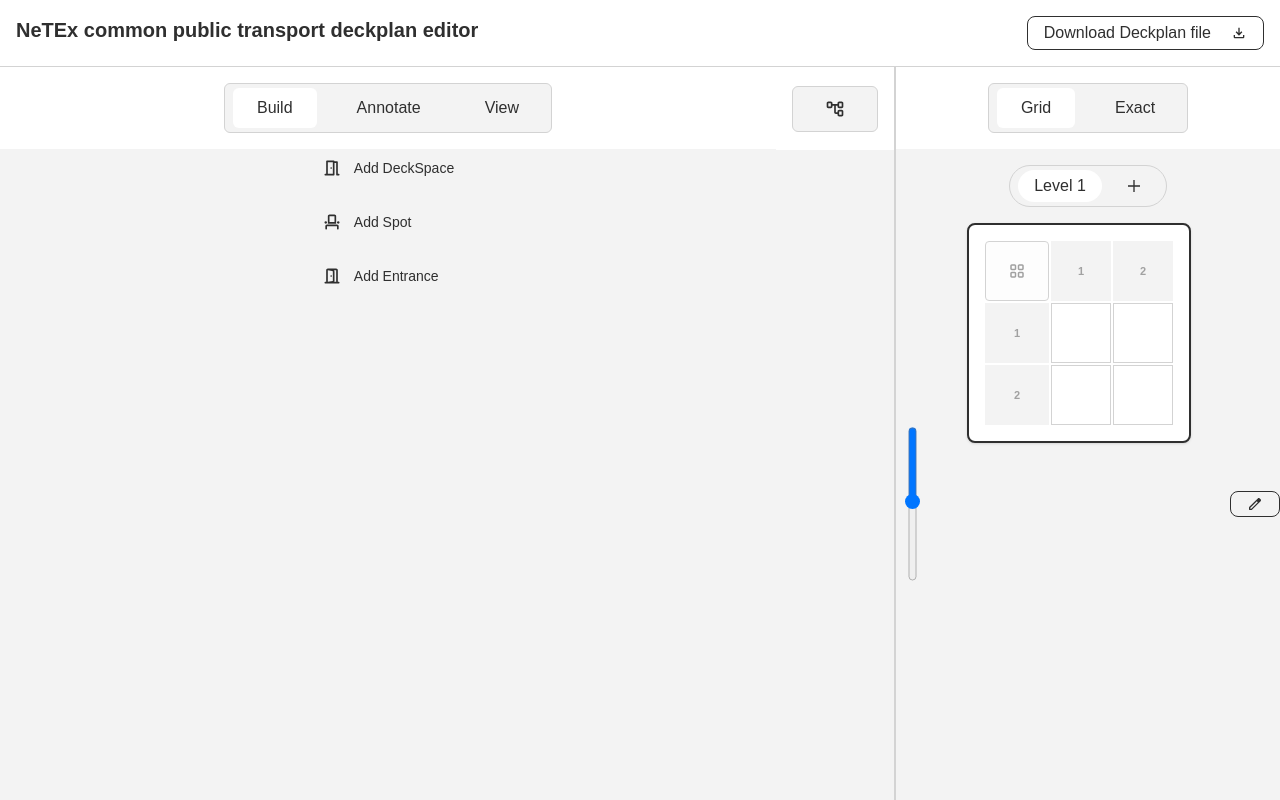
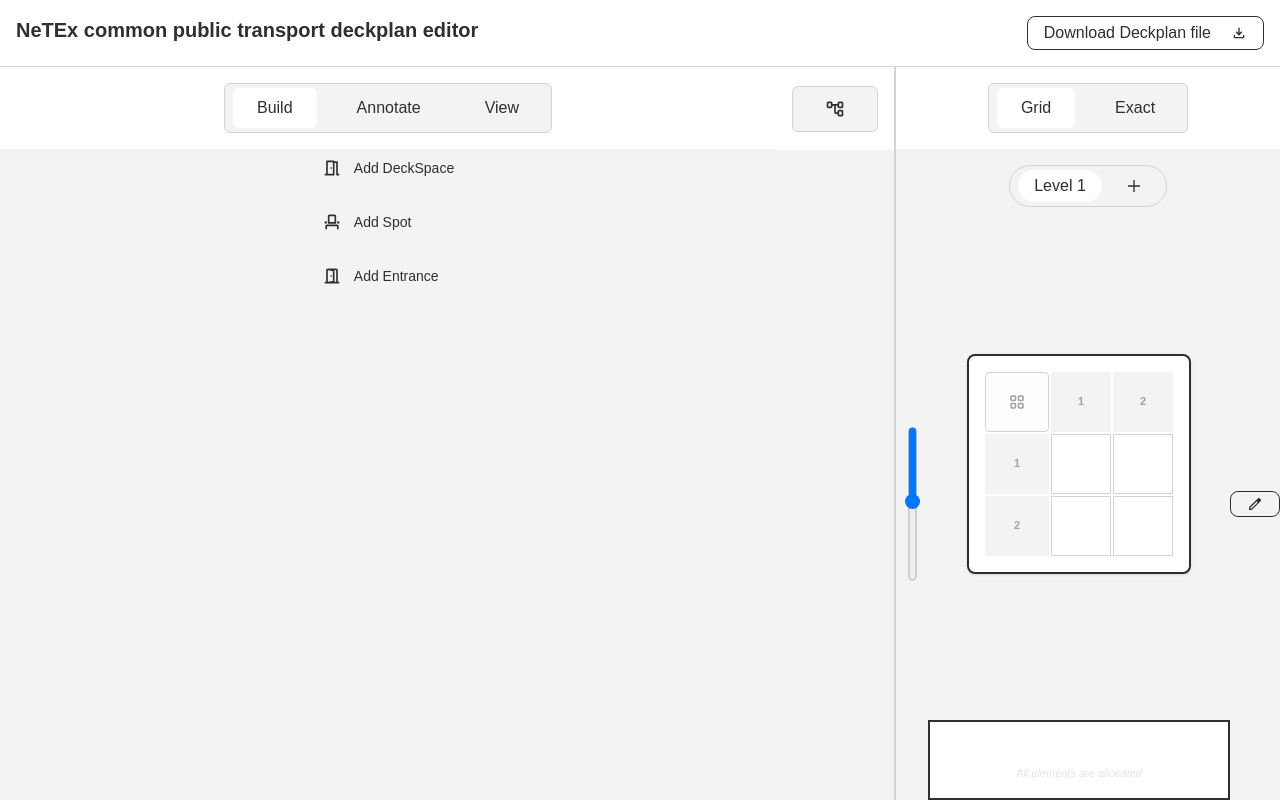
Before and after one commit to xatellite/NeTEx-Deckplan-Editor, a Vue app: page / in a window 1280 px wide. Both pictures are taken after a click on the button "Start from Scratch". Built offline with nearby package versions, Linux system fonts and the light colour scheme; what vue-konva would draw is missing.

Commit message:
add element depo

```diff
--- a/src/app/App.vue
+++ b/src/app/App.vue
@@ -55,9 +55,12 @@
           <div class="flex w-full max-w-full items-center h-full relative">
             <ZoomBar />
             <div class="overflow-hidden h-full max-h-full w-full">
-              <div class="flex-1 overflow-y flex items-center justify-center">
-                <DeckGridRenderer  :deck="selectedDeck" :scale="scale" v-if="selectedRenderer === 'grid'" />
-                <DeckExactRenderer  class="flex-1" :selectedElementId="selectedElementId" :deck="selectedDeck" :scale="scale*5" v-if="selectedRenderer === 'exact'" />
+              <div class="flex-1 overflow-y flex flex-col min-h-0 h-full">
+                <div class="flex-1 flex items-center justify-center overflow-auto min-h-0">
+                  <DeckGridRenderer  :deck="selectedDeck" :scale="scale" v-if="selectedRenderer === 'grid'" />
+                  <DeckExactRenderer  class="flex-1" :selectedElementId="selectedElementId" :deck="selectedDeck" :scale="scale*5" v-if="selectedRenderer === 'exact'" />
+                </div>
+                <DeckGridElementStorage v-if="selectedRenderer === 'grid'" :deck="selectedDeck" />
               </div>
             </div>
             <button class="ott-button" @click="handleEditDeck">
@@ -86,6 +89,7 @@
 import ZoomBar from './components/ZoomBar.vue';
 import { Icon } from '@iconify/vue';
 import DeckTreeview from '@/components/editor/DeckTreeview.vue';
+import DeckGridElementStorage from './components/DeckGridElementStorage.vue';
 
 const selectedTab: Ref<'build' | 'annotate' | 'view'> = ref('build')
 const selectedRenderer: Ref<'grid' | 'exact'> = ref('grid')
--- /dev/null
+++ b/src/app/components/DeckGridElementStorage.vue
@@ -0,0 +1,61 @@
+<template>
+  <div
+    class="flex flex-col bg-ott-bg-primary border-2 max-w-80 max-h-20 overflow-auto border-ott-text-primary"
+    @dragover.prevent
+    @drop="handleDrop"
+  >
+    <div class="flex-1 overflow-y-auto p-4 flex flex-wrap gap-2 content-start scrollbar-thin">
+      <template v-for="spot in unallocatedSpots" :key="spot.attr_id">
+        <LocatableSpotElement :element="spot" />
+      </template>
+
+      <div v-if="unallocatedSpots.length === 0" class="w-full h-full flex flex-col items-center justify-center text-ott-text-secondary/30 italic text-sm gap-2 py-8">
+        <Icon icon="material-symbols:check-circle-outline-rounded" width="24" />
+        <span class="text-[11px]">All elements are allocated</span>
+      </div>
+    </div>
+  </div>
+</template>
+
+<script setup lang="ts">
+import { computed } from 'vue';
+import type { Deck } from '@/models/netex/deckplan/deck/deck';
+import type { OtherDeckSpace } from '@/models/netex/deckplan/deck/deckspace/otherDeckSpace';
+import { PassengerSpace } from '@/models/netex/deckplan/deck/deckspace/passengerSpace';
+import { LuggageSpot, LuggageSpotRef } from '@/models/netex/deckplan/deck/deckspace/spots/luggageSpot';
+import { PassengerSpot, PassengerSpotRef } from '@/models/netex/deckplan/deck/deckspace/spots/passengerSpot';
+import { Icon } from '@iconify/vue';
+import { useEditorState } from '@/app/store/editorstate';
+import LocatableSpotElement from '@/components/editor/LocatableSpotElement.vue';
+
+const props = defineProps<{
+  deck: Deck
+}>();
+
+const store = useEditorState();
+
+const unallocatedSpots = computed(() => {
+  return props.deck.deckspaces.flatMap((space: OtherDeckSpace | PassengerSpace) => {
+    if (space instanceof PassengerSpace) {
+      const spots = [...(space.luggageSpots || []), ...(space.passengerSpots || [])];
+      return spots.filter((s): s is (LuggageSpot | PassengerSpot) =>
+        s !== undefined &&
+        !(s instanceof LuggageSpotRef) &&
+        !(s instanceof PassengerSpotRef) &&
+        (!s.SpotColumnRef || !s.SpotRowRef)
+      );
+    }
+    return [];
+  });
+});
+
+function handleDrop(event: DragEvent) {
+  const elementId = event.dataTransfer?.getData('elementId');
+  if (elementId) {
+    store.updateElement(elementId, {
+      SpotColumnRef: undefined,
+      SpotRowRef: undefined
+    });
+  }
+}
+</script>
--- a/src/components/editor/DeckGridRenderer.vue
+++ b/src/components/editor/DeckGridRenderer.vue
@@ -35,6 +35,8 @@
           v-for="column in deck.spotColumns"
           :key="`${row.attr_id}-${column.attr_id}`"
           class="border border-ott-bg-dark bg-white flex items-center justify-center relative transition-all hover:bg-ott-bg-secondary/5 group"
+          @dragover.prevent
+          @drop="handleDrop($event, column.attr_id, row.attr_id)"
         >
           <template v-for="spot in [locatableSpots[column.attr_id]?.[row.attr_id]]" :key="`spot-${spot?.attr_id}`">
             <LocatableSpotElement
@@ -60,6 +62,7 @@
 </template>
 
 <script lang="ts" setup>
+import { computed } from 'vue';
 import type { Deck } from '@/models/netex/deckplan/deck/deck';
 import type { OtherDeckSpace } from '@/models/netex/deckplan/deck/deckspace/otherDeckSpace';
 import { PassengerSpace } from '@/models/netex/deckplan/deck/deckspace/passengerSpace';
@@ -67,35 +70,53 @@
 import { PassengerSpotRef, type PassengerSpot } from '@/models/netex/deckplan/deck/deckspace/spots/passengerSpot';
 import LocatableSpotElement from './LocatableSpotElement.vue';
 import { Icon } from '@iconify/vue';
+import { useEditorState } from '@/app/store/editorstate';
+import { SpotColumnRef } from '@/models/netex/deckplan/deck/spotColumn';
+import { SpotRowRef } from '@/models/netex/deckplan/deck/spotRow';
 
 const props = defineProps<{
   deck: Deck,
   scale: number,
 }>();
 
+const store = useEditorState();
+
+function handleDrop(event: DragEvent, columnId: string, rowId: string) {
+  const elementId = event.dataTransfer?.getData('elementId');
+  if (elementId) {
+    store.updateElement(elementId, {
+      SpotColumnRef: new SpotColumnRef({ attr_ref: columnId, attr_version: '1.0' }),
+      SpotRowRef: new SpotRowRef({ attr_ref: rowId, attr_version: '1.0' })
+    });
+  }
+}
+
 // Flatten locatable spots and pack them into a list
-const locatableSpotList = props.deck.deckspaces.flatMap((space: OtherDeckSpace | PassengerSpace) => {
+const locatableSpotList = computed(() => props.deck.deckspaces.flatMap((space: OtherDeckSpace | PassengerSpace) => {
   if (space instanceof PassengerSpace) {
     const spots = [...(space.luggageSpots || []), ...(space.passengerSpots || [])];
     return spots.filter((s): s is (LuggageSpot | PassengerSpot | LuggageSpotRef | PassengerSpotRef) => s !== undefined);
   }
   return [];
-});
+}));
 
-const locatableSpots: {[index: string]: {[index: string]: LuggageSpot | PassengerSpot }} = {}
-locatableSpotList.forEach((spot) => {
+const locatableSpots = computed(() => {
+    const spots: {[index: string]: {[index: string]: LuggageSpot | PassengerSpot }} = {}
+    locatableSpotList.value.forEach((spot) => {
       if (spot instanceof LuggageSpotRef || spot instanceof PassengerSpotRef) return;
 
       if (!(spot.SpotColumnRef && spot.SpotRowRef)) return;
       const columnRef = spot.SpotColumnRef.attr_ref
-  if (!locatableSpots[columnRef]) {
-    locatableSpots[columnRef] = {}
+      if (!spots[columnRef]) {
+        spots[columnRef] = {}
       }
-  if (locatableSpots[columnRef][spot.SpotRowRef.attr_ref]) {
+      if (spots[columnRef][spot.SpotRowRef.attr_ref]) {
         return
         //throw Error("Collision in Locatable Spots!")
       }
 
-  locatableSpots[columnRef][spot.SpotRowRef.attr_ref] = spot
+      spots[columnRef][spot.SpotRowRef.attr_ref] = spot
+    })
+    return spots
 })
 </script>
--- a/src/components/editor/LocatableSpotElement.vue
+++ b/src/components/editor/LocatableSpotElement.vue
@@ -1,8 +1,13 @@
 <template>
-  <div class="m-2 shadow rounded-md p-1 flex items-center gap-2" @click="selectElement">
+  <div
+    class="m-2 shadow rounded-md p-1 flex items-center gap-2 cursor-grab active:cursor-grabbing bg-white border border-ott-bg-dark/50 hover:border-ott-accent transition-colors"
+    draggable="true"
+    @click.stop="selectElement"
+    @dragstart="handleDragStart"
+  >
     <Icon v-if="element instanceof PassengerSpot" icon="material-symbols:event-seat-outline-rounded" />
     <Icon v-if="element instanceof LuggageSpot" icon="material-symbols:luggage-outline-rounded" />
-    {{ element.Label }}
+    <span class="text-xs font-semibold tabular-nums">{{ element.Label }}</span>
   </div>
 </template>
 
@@ -20,4 +25,11 @@
   useEditorState().selectElement(props.element.attr_id)
 }
 
+function handleDragStart(event: DragEvent) {
+  if (event.dataTransfer) {
+    event.dataTransfer.setData('elementId', props.element.attr_id);
+    event.dataTransfer.effectAllowed = 'move';
+  }
+}
+
 </script>
```
Lines whose indentation alone changed are shown as unchanged.
